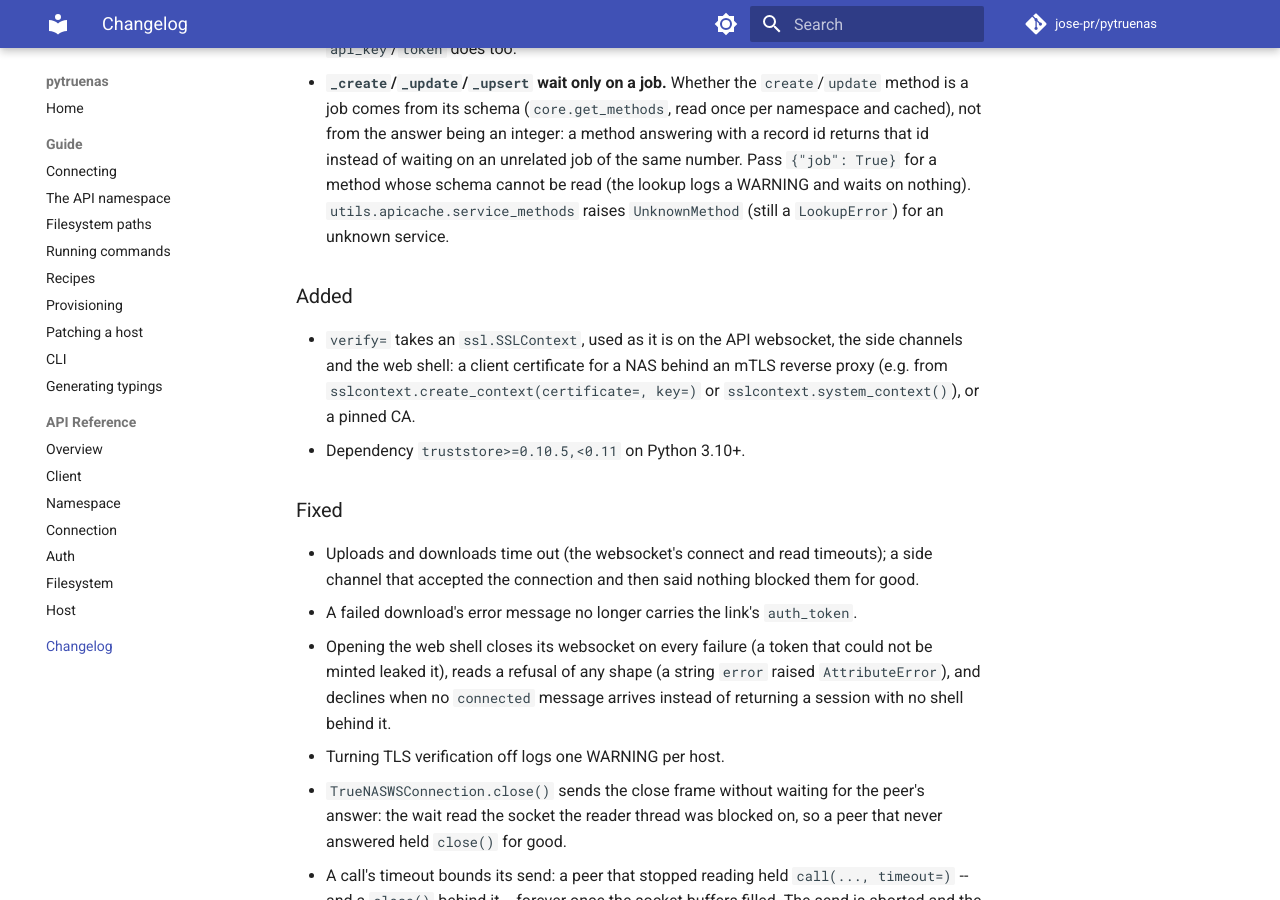
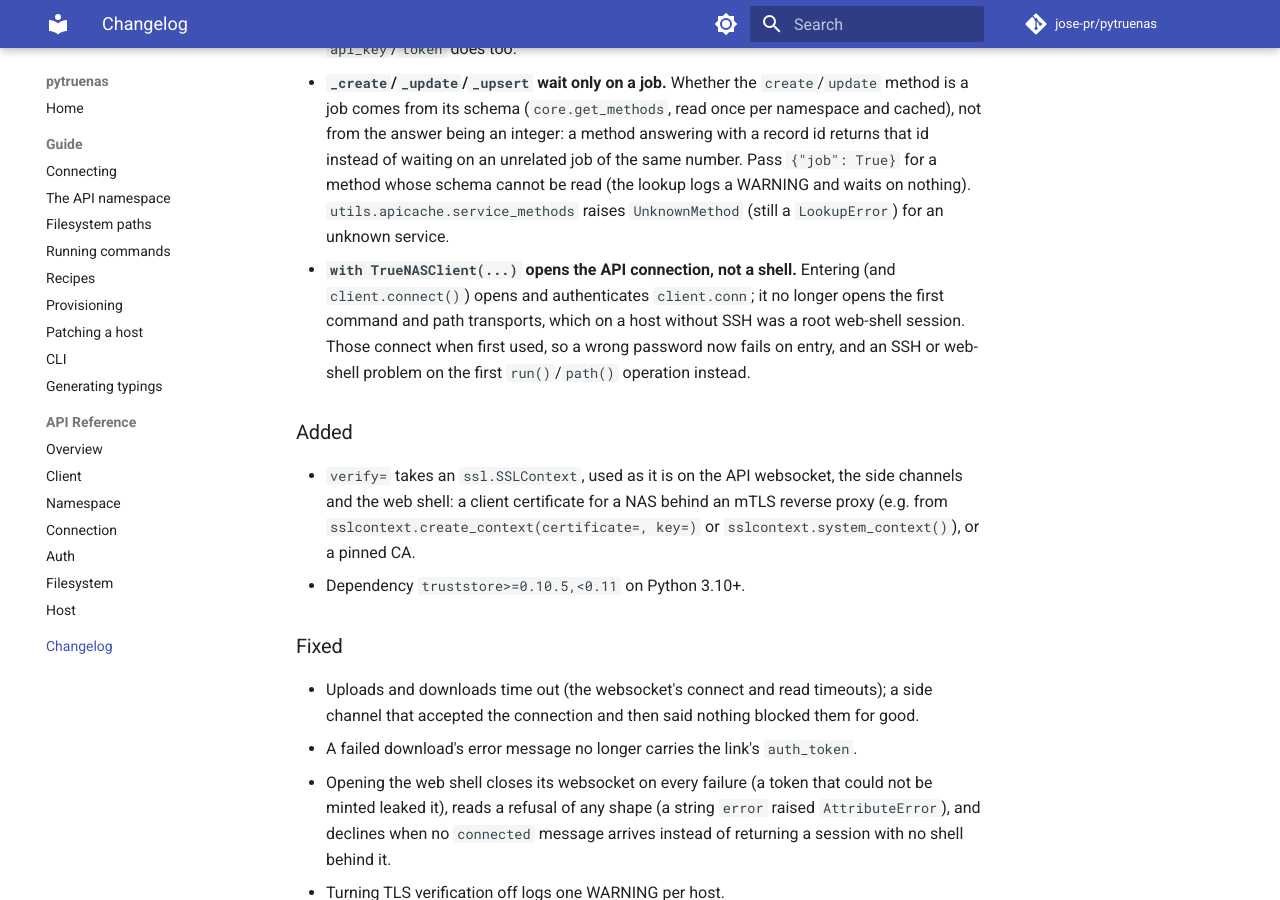
Before and after one commit to jose-pr/pytruenas, an MkDocs documentation site: the page built from docs/changelog.md, in a window 1280 px wide and 900 px high, scrolled down 3102 px. Built offline with MkDocs 1.6.1 and Material for MkDocs 9.7.7, drawn with Linux system fonts in a browser that asks for light colours; comment, search, counter and statistics services are not loaded.

Commit message:
feat!: with TrueNASClient(...) opens the API connection, not a shell
`connect()` (and so entering a `with` block) opens and authenticates
`client.conn`. It used to be hostctl's, which opened the first command and
path transports: on a host without SSH a root web-shell PTY, with the
JSON-RPC connection still closed. The transports connect when first used.

Callers: a `with` block now fails on entry for a refused login or an
unreachable API, and an SSH or web-shell failure surfaces at the first
`run()`/`path()` operation rather than on entry.

```diff
--- a/CHANGELOG.md
+++ b/CHANGELOG.md
@@ -129,6 +129,12 @@ adheres to [Semantic Versioning](https://semver.org/spec/v2.0.0.html).
   schema cannot be read (the lookup logs a WARNING and waits on nothing).
   `utils.apicache.service_methods` raises `UnknownMethod` (still a
   `LookupError`) for an unknown service.
+- **`with TrueNASClient(...)` opens the API connection, not a shell.**
+  Entering (and `client.connect()`) opens and authenticates `client.conn`;
+  it no longer opens the first command and path transports, which on a host
+  without SSH was a root web-shell session. Those connect when first used, so
+  a wrong password now fails on entry, and an SSH or web-shell problem on the
+  first `run()`/`path()` operation instead.
 
 ### Added
 
```
Also changed, not shown: docs/api/host.md (+3 -3 lines), docs/guide/recipes.md (+3 -2 lines), src/pytruenas/AGENTS.md (+11 -6 lines), 2 other files.
